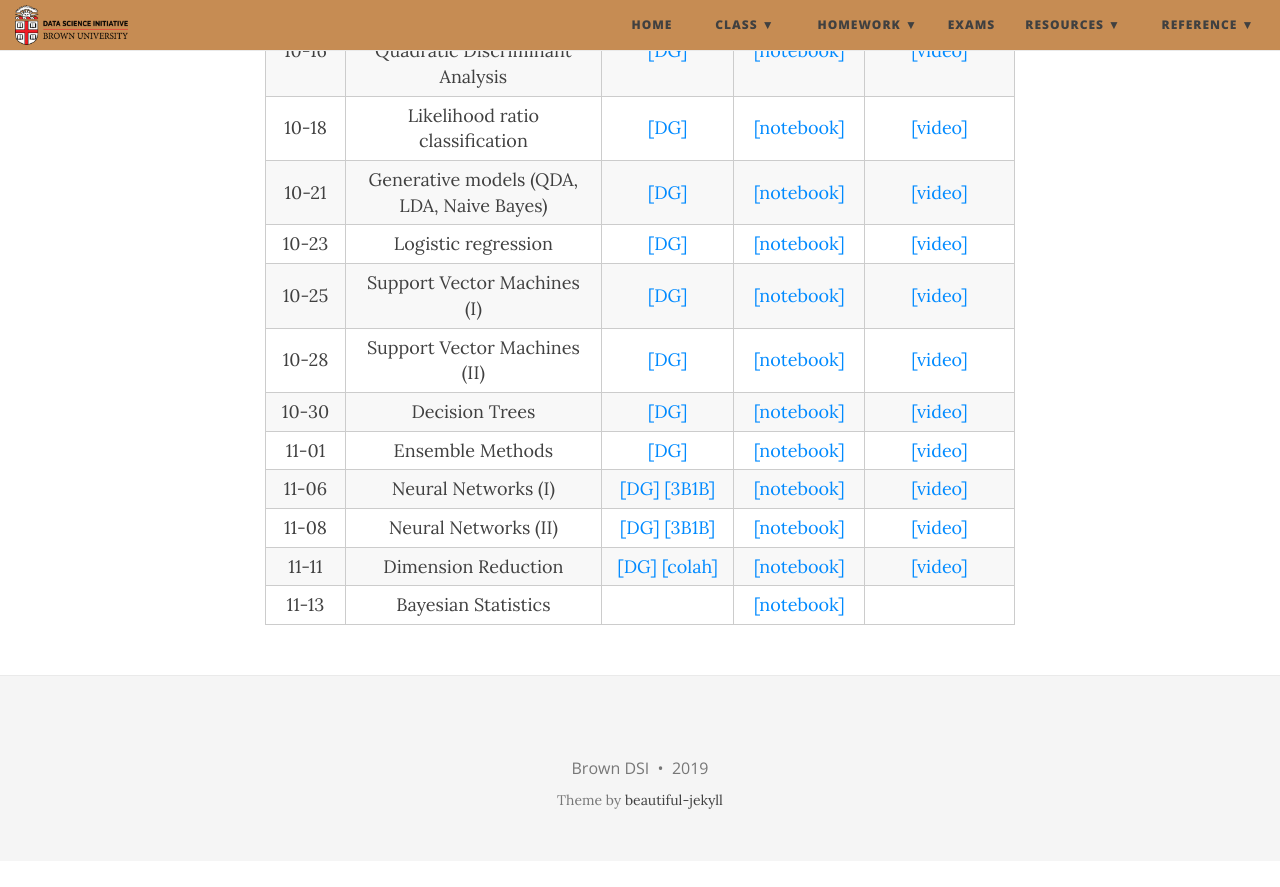
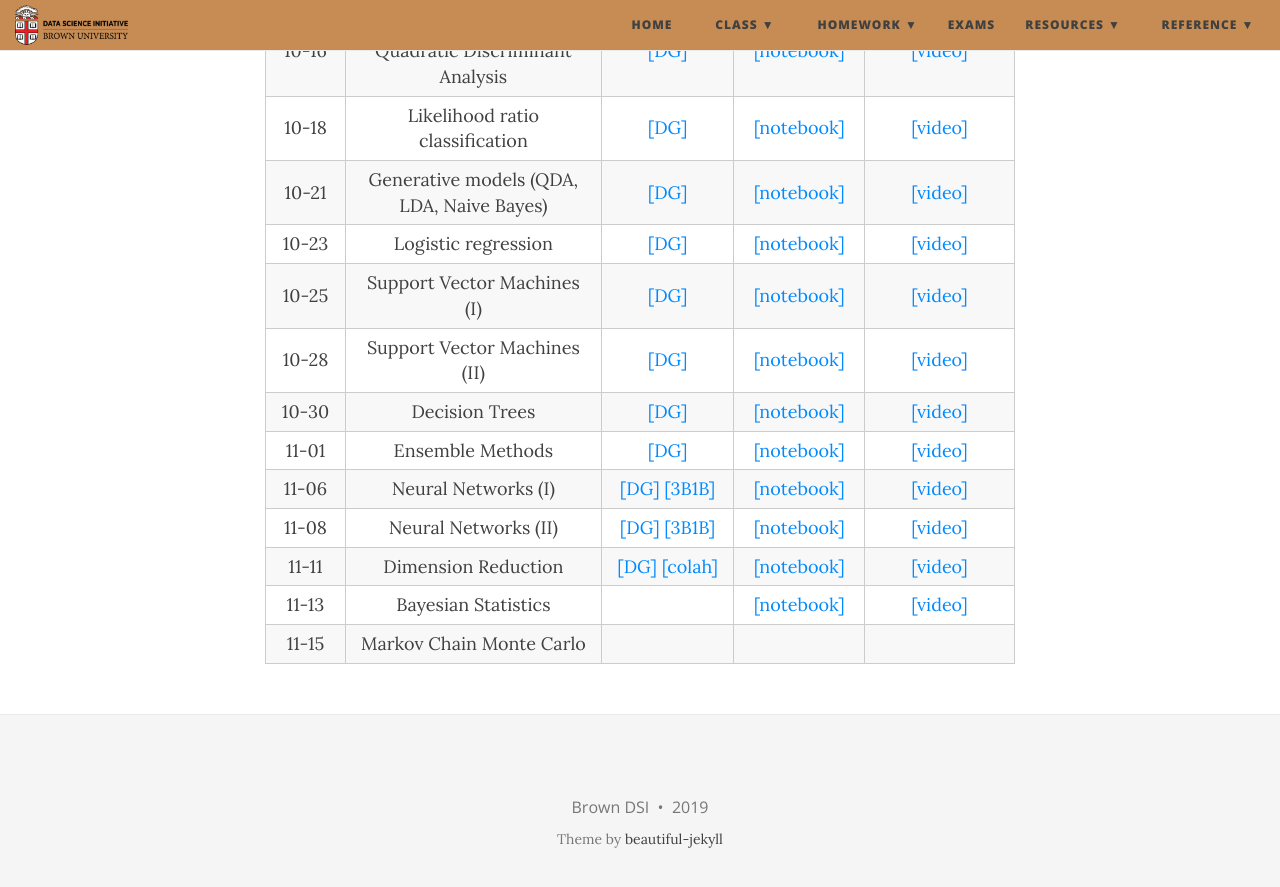
Before and after one commit to data1010/data1010.github.io, a Jekyll site: the page built from class.md, in a window 1280 px wide and 900 px high, scrolled down 1277 px. Shown: the top 887 px of the window. Built offline with Jekyll 4.4.1, drawn with Linux system fonts in a browser that asks for light colours; nearby versions of some CDN libraries; before the commit the page ends 2138 px from its top, so only the background shows below that.

Commit message:
add video link

```diff
--- a/class.md
+++ b/class.md
@@ -215,6 +215,13 @@ title: Notebooks and videos
       <td style="text-align: center">Bayesian Statistics</td>
       <td style="text-align: center"><a href="https://mathigon.org/course/bayesian-inference-and-graphical-models/introduction"></a></td>
       <td style="text-align: center"><a href="https://nbviewer.jupyter.org/github/data1010/problem-sets/blob/master/11-13/data1010-11-13.ipynb">[notebook]</a></td>
+      <td style="text-align: center"><a href="https://youtu.be/2Cl4iaozUjg">[video]</a></td>
+    </tr>
+    <tr>
+      <td style="text-align: center">11-15</td>
+      <td style="text-align: center">Markov Chain Monte Carlo</td>
+      <td style="text-align: center"><a href="https://mathigon.org/course/bayesian-inference-and-graphical-models/markov-chain-monte-carlo"></a></td>
+      <td style="text-align: center"><a href="https://nbviewer.jupyter.org/github/data1010/problem-sets/blob/master/11-15/data1010-11-15.ipynb"></a></td>
       <td style="text-align: center"><a href=""></a></td>
     </tr>
   </tbody>
```
